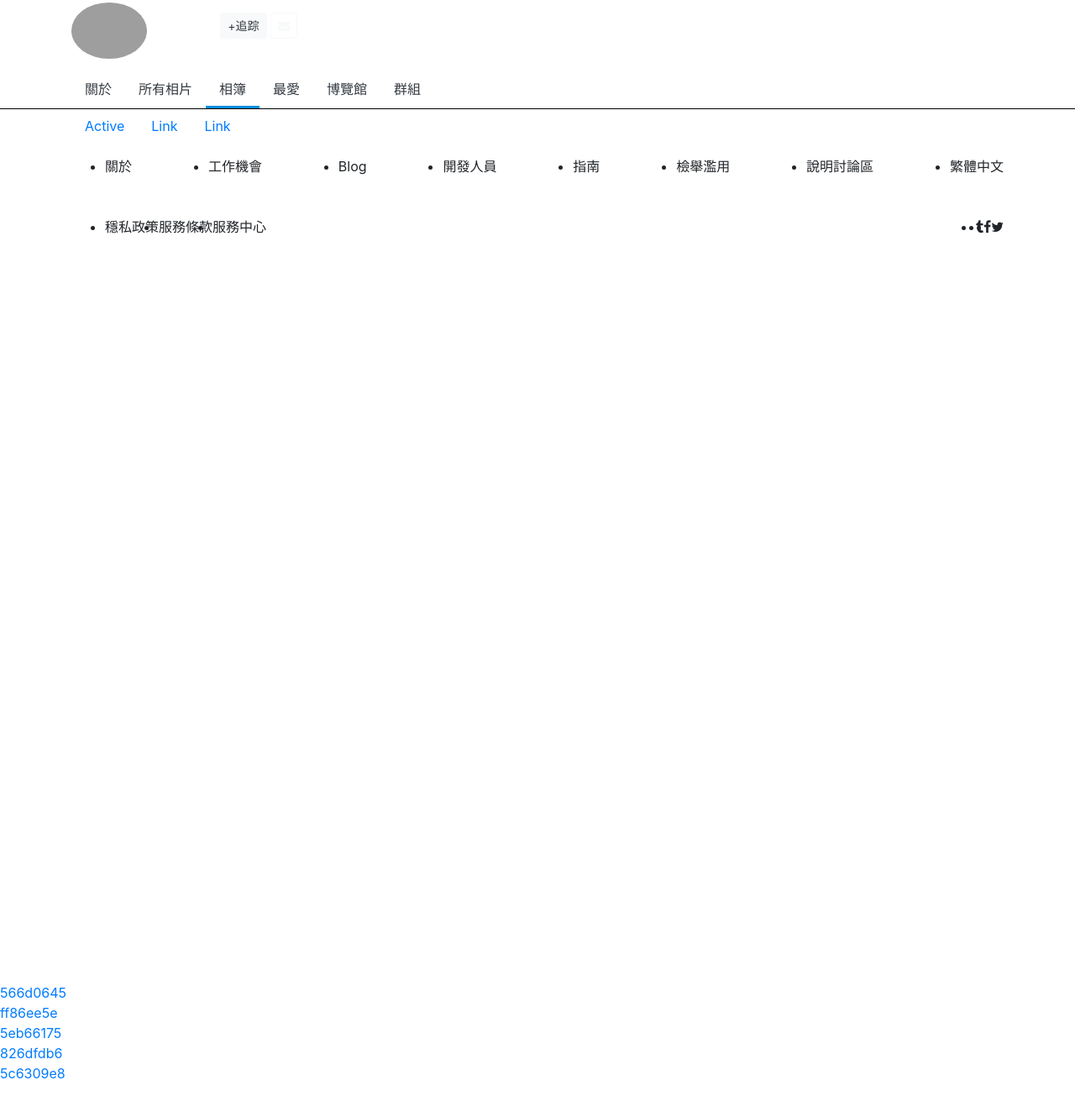
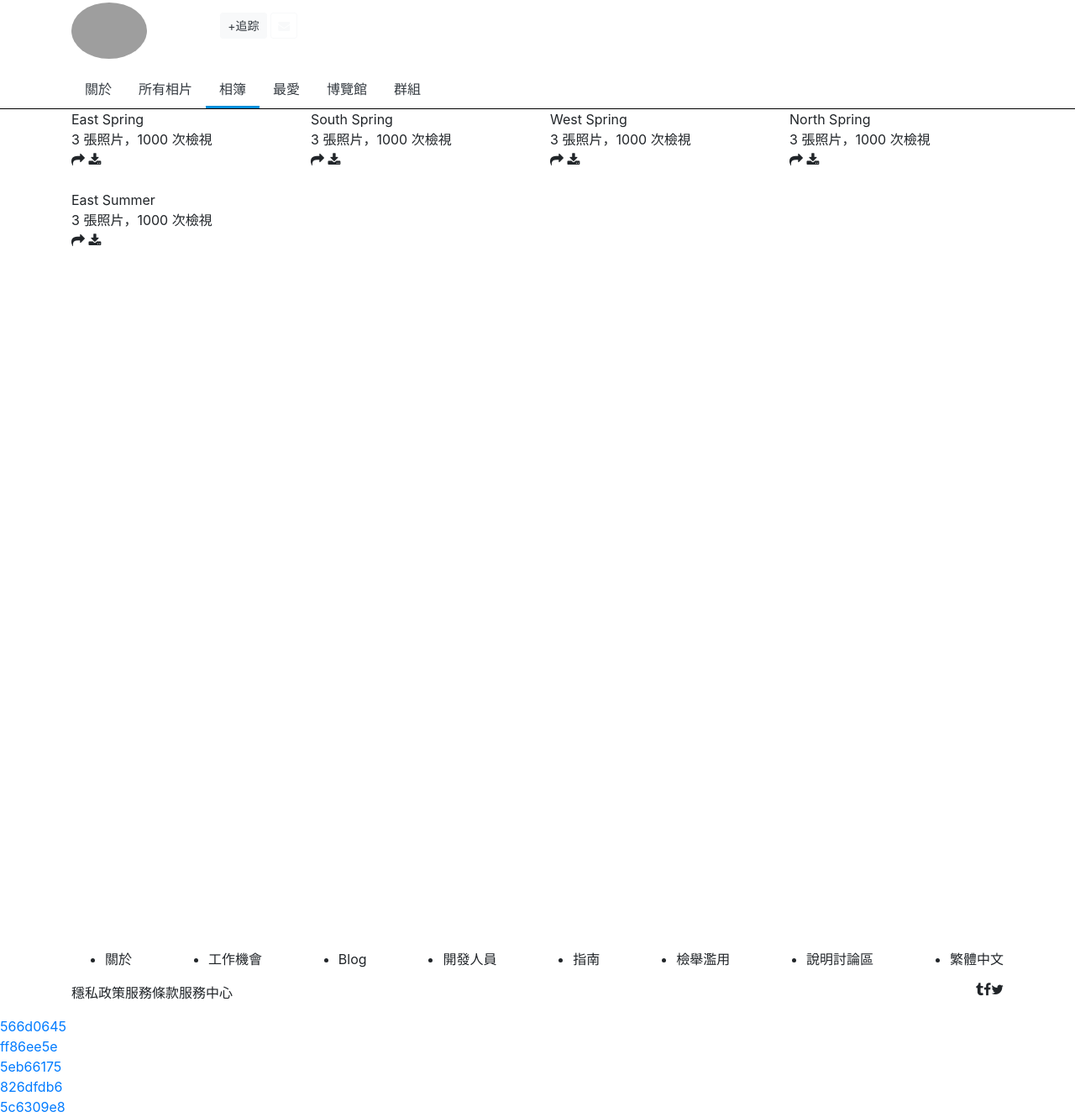
Before and after one commit to JucelynLin/My-Flickr, a plain HTML site: page L6-mid/index.html in a window 1280 px wide. Shown: the part 214-1544 px from the top of the page at 84% size. Before the commit the page ends 1504 px from the top, so only its background shows below. Drawn offline with nearby package versions, Linux system fonts and the light colour scheme; grey boxes are pictures that could not be loaded.

Commit message:
Update index.html

```diff
--- a/L6-mid/index.html
+++ b/L6-mid/index.html
@@ -83,7 +83,7 @@
             <i class="fa fa-envelope"></i>
           </button>
           <div class="name-btn text-white"></div>
-          <span class="mr-5">
+          <span class="mr-4">
             <i class="fa fa-gift"></i> 贈送
           </span>
           <span>10M 追踪者 · 正在追踪10人</span>
@@ -122,21 +122,21 @@
     </div>
 </aside>
 
-    <div class="container">
+    <!-- <div class="container">
         <nav class="nav">
             <a class="nav-link active" href="#">Active</a>
             <a class="nav-link" href="#">Link</a>
             <a class="nav-link" href="#">Link</a>
         </nav>
-    </div>
+    </div> -->
 
-<!-- <section>
+<section>
   <div class="container">
-    <div class="row">
+    <div class="row" data-toggle="modal" data-target="#exampleModal">
 
       <div class="col-12 col-md-4 col-lg-3 mb-4">
         <div class="box1">
-          <div class="img img1"></div>
+          <div class="img img1" data-target="#carouselExample" data-slide-to="0" ></div>
           <div class="info">
             <div class="line line1">East Spring</div>
             <div class="line line2">3 張照片，1000 次檢視</div>
@@ -192,7 +192,7 @@
 
       <div class="col-12 col-md-4 col-lg-3 mb-4">
         <div class="box1">
-          <div class="img img3"></div>
+          <div class="img img5"></div>
           <div class="info">
             <div class="line line1">East Summer</div>
             <div class="line line2">3 張照片，1000 次檢視</div>
@@ -205,12 +205,12 @@
       </div>
     </div>
   </div>
-</section> -->
+</section>
 
-<section>
+
 <footer>
   <div class="container">
-    <div class="footer-top py-3">
+    <div class="footer-top">
       <ul class="d-flex justify-content-between">
         <li>關於</li>
         <li>工作機會</li>
@@ -222,27 +222,25 @@
         <li>繁體中文</li>
       </ul>
     </div>
+  </div>
 
-    <div class="footer-bottom">
-      <ul class="d-flex justify-content-right py-3">
-        <li class="btn1">穩私政策</li>
-        <li class="btn1">服務條款</li>
-        <li class="btn1 mr-auto">服務中心</li>
-
-        <li>
+  <div class="container">
+    <div class="row footer-bottom">
+      <div class="col-4 d-flex inline-block">
+        <p class="btn1">穩私政策</p>
+        <p class="btn1">服務條款</p>
+        <p class="btn1">服務中心</p>
+      </div>
+      <div class="col-7"></div>
+      <div class="col-1 socialicon d-flex justify-content-end">
         <i class="btn2 fa fa-tumblr"></i>
-        </li>
-        <li>
-          <i class="btn2 fa fa-facebook"></i>
-        </li>
-        <li>
-          <i class="btn2 fa fa-twitter"></i>
-        </li>
-      </ul>
+        <i class="btn2 fa fa-facebook"></i>
+        <i class="btn2 fa fa-twitter"></i>
+      </div>
     </div>
   </div>
 </footer>
-</section>
+
 
     <script src="https://code.jquery.com/jquery-3.5.1.slim.min.js" integrity="sha384-DfXdz2htPH0lsSSs5nCTpuj/zy4C+OGpamoFVy38MVBnE+IbbVYUew+OrCXaRkfj" crossorigin="anonymous"></script>
     <script src="https://cdn.jsdelivr.net/npm/bootstrap@4.6.0/dist/js/bootstrap.bundle.min.js" integrity="sha384-Piv4xVNRyMGpqkS2by6br4gNJ7DXjqk09RmUpJ8jgGtD7zP9yug3goQfGII0yAns" crossorigin="anonymous"></script>
```
